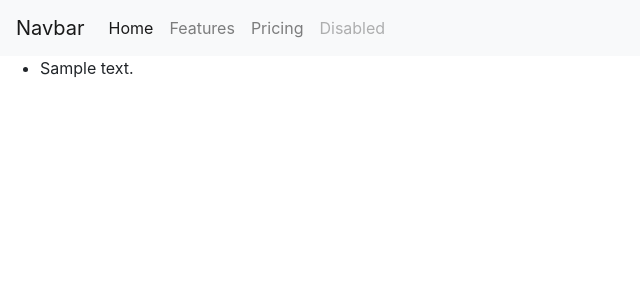
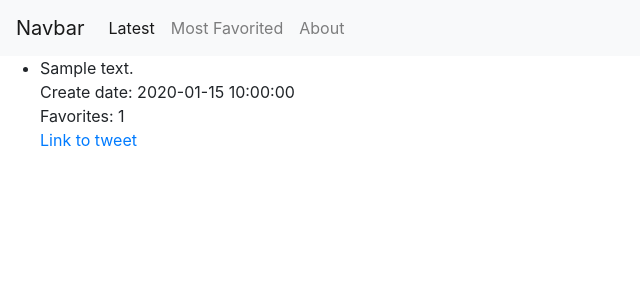
Before and after one commit to NicholasJCole/twitter_app_ideas, a Flask app: template app/templates/index.html in a window 1280 px wide. Shown: the top 300 px of the page, without its empty margins (0-640 px from the left). Run offline with Flask 2, Linux system fonts and the light colour scheme; the template is opened without the code that fills it: most values are stand-ins (such as "Sample title", 1, 10 or a date in 2020); some libraries are stand-ins or nearby versions.

Commit message:
added formatting, popular page, reverse ordering, and additional details

```diff
--- a/app/main.py
+++ b/app/main.py
@@ -10,11 +10,19 @@ app = Flask(__name__)
 @app.route("/index")
 def index():
     db = gait.connect_mdb()
-    tweets = db.tweet_data.find({})
+    tweets = db.tweet_data.find().sort("tweet_create_time", -1)
     return render_template('index.html', tweets=tweets)
 
-@app.route("/page") #make pagination for tweets
+#make pagination for tweets
+@app.route("/page")
 def paginate():
     db = gait.connect_mdb()
     tweets = db.tweet_data.find({})
     return render_template('index.html', tweets=tweets)
+
+#page for tweets with most favorites
+@app.route("/popular")
+def popular_tweets():
+    db = gait.connect_mdb()
+    tweets = db.tweet_data.find().sort("tweet_favorite_count", -1)
+    return render_template('index.html', tweets=tweets)
--- a/app/templates/base.html
+++ b/app/templates/base.html
@@ -16,16 +16,13 @@
           <div class="collapse navbar-collapse" id="navbarNav">
             <ul class="navbar-nav">
               <li class="nav-item active">
-                <a class="nav-link" href="#">Home <span class="sr-only">(current)</span></a>
+                <a class="nav-link" href="/">Latest <span class="sr-only">(current)</span></a>
               </li>
               <li class="nav-item">
-                <a class="nav-link" href="#">Features</a>
+                <a class="nav-link" href="/popular">Most Favorited</a>
               </li>
               <li class="nav-item">
-                <a class="nav-link" href="#">Pricing</a>
-              </li>
-              <li class="nav-item">
-                <a class="nav-link disabled" href="#" tabindex="-1" aria-disabled="true">Disabled</a>
+                <a class="nav-link" href="#">About</a>
               </li>
             </ul>
           </div>
--- a/app/templates/index.html
+++ b/app/templates/index.html
@@ -3,7 +3,11 @@
 {% block content %}
     {% for tweet in tweets %}
 		<ul>
-			<li>{{tweet['tweet_content']}}</li>
+			<li>{{tweet['tweet_content']}}
+				<br> Create date: {{tweet['tweet_create_time']}}
+				<br> Favorites: {{tweet['tweet_favorite_count']}}
+				<br> <a href="https://www.twitter.com/anyuser/status/{{tweet['tweet_id']}}">Link to tweet</a>
+			</li>
 		</ul>
 	{% endfor %}
 {% endblock %}
```
